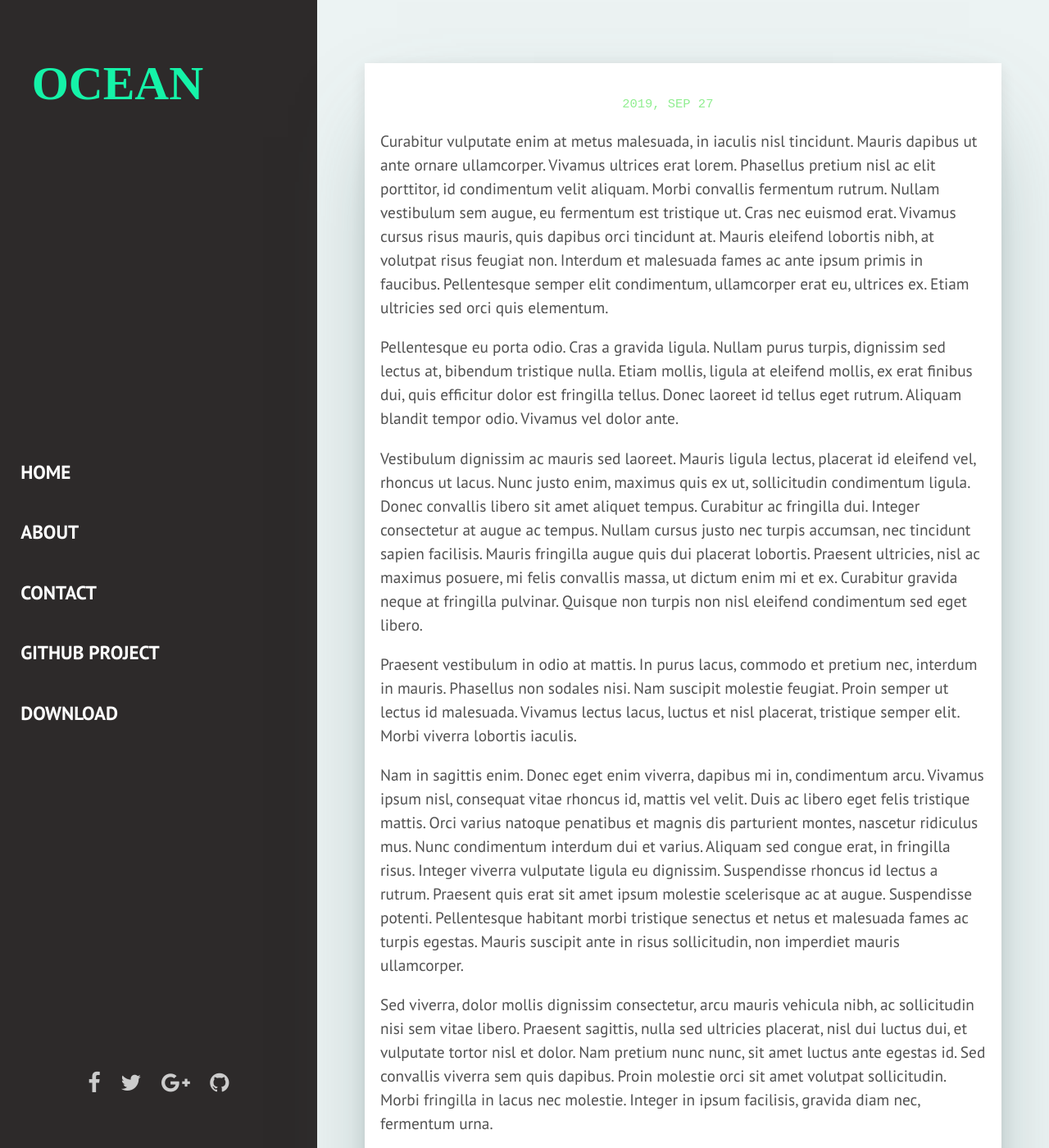
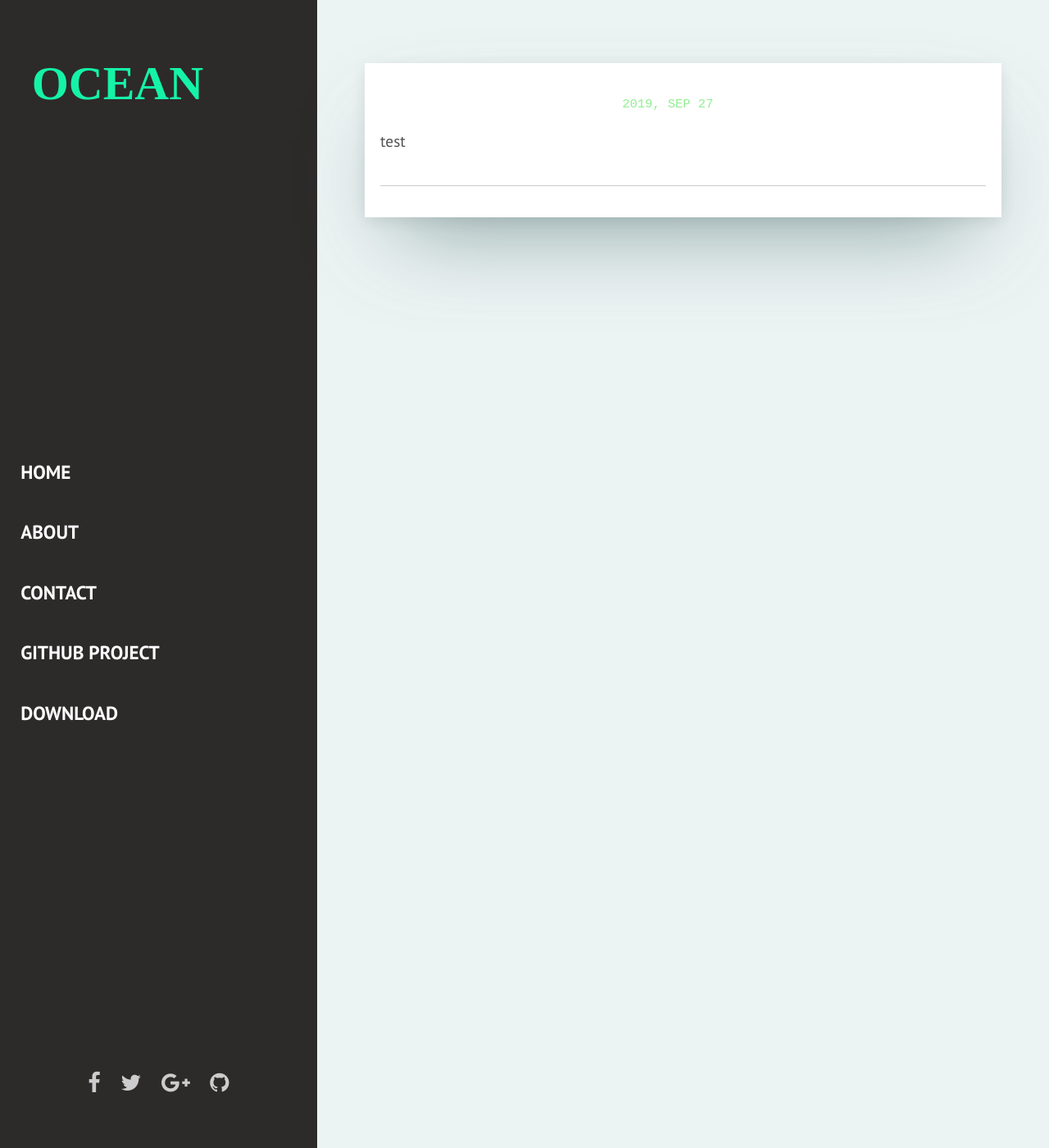
Before and after one commit to artemsheludko/fresh, a Jekyll site: the page built from _posts/2017-03-29-china-tiger-leaping-gorge.markdown, in a window 1280 px wide and 1400 px high. Shown: the whole window at 82% size. Built offline with Jekyll 4.4.1, drawn with Linux system fonts in a browser that asks for light colours; some web fonts are replaced; our own code applies the rules of GitHub Pages for plain Markdown files; some of the changed text lies outside the part shown.

Commit message:
Update 2017-03-29-china-tiger-leaping-gorge.markdown
test

```diff
--- a/_posts/2017-03-29-china-tiger-leaping-gorge.markdown
+++ b/_posts/2017-03-29-china-tiger-leaping-gorge.markdown
@@ -6,16 +6,4 @@ date:   2017-03-29 00:00:00 +0200
 놀리는 중이다.
 ---
 
-Curabitur vulputate enim at metus malesuada, in iaculis nisl tincidunt. Mauris dapibus ut ante ornare ullamcorper. Vivamus ultrices erat lorem. Phasellus pretium nisl ac elit porttitor, id condimentum velit aliquam. Morbi convallis fermentum rutrum. Nullam vestibulum sem augue, eu fermentum est tristique ut. Cras nec euismod erat. Vivamus cursus risus mauris, quis dapibus orci tincidunt at. Mauris eleifend lobortis nibh, at volutpat risus feugiat non. Interdum et malesuada fames ac ante ipsum primis in faucibus. Pellentesque semper elit condimentum, ullamcorper erat eu, ultrices ex. Etiam ultricies sed orci quis elementum.
-
-Pellentesque eu porta odio. Cras a gravida ligula. Nullam purus turpis, dignissim sed lectus at, bibendum tristique nulla. Etiam mollis, ligula at eleifend mollis, ex erat finibus dui, quis efficitur dolor est fringilla tellus. Donec laoreet id tellus eget rutrum. Aliquam blandit tempor odio. Vivamus vel dolor ante.
-
-Vestibulum dignissim ac mauris sed laoreet. Mauris ligula lectus, placerat id eleifend vel, rhoncus ut lacus. Nunc justo enim, maximus quis ex ut, sollicitudin condimentum ligula. Donec convallis libero sit amet aliquet tempus. Curabitur ac fringilla dui. Integer consectetur at augue ac tempus. Nullam cursus justo nec turpis accumsan, nec tincidunt sapien facilisis. Mauris fringilla augue quis dui placerat lobortis. Praesent ultricies, nisl ac maximus posuere, mi felis convallis massa, ut dictum enim mi et ex. Curabitur gravida neque at fringilla pulvinar. Quisque non turpis non nisl eleifend condimentum sed eget libero.
-
-Praesent vestibulum in odio at mattis. In purus lacus, commodo et pretium nec, interdum in mauris. Phasellus non sodales nisi. Nam suscipit molestie feugiat. Proin semper ut lectus id malesuada. Vivamus lectus lacus, luctus et nisl placerat, tristique semper elit. Morbi viverra lobortis iaculis.
-
-Nam in sagittis enim. Donec eget enim viverra, dapibus mi in, condimentum arcu. Vivamus ipsum nisl, consequat vitae rhoncus id, mattis vel velit. Duis ac libero eget felis tristique mattis. Orci varius natoque penatibus et magnis dis parturient montes, nascetur ridiculus mus. Nunc condimentum interdum dui et varius. Aliquam sed congue erat, in fringilla risus. Integer viverra vulputate ligula eu dignissim. Suspendisse rhoncus id lectus a rutrum. Praesent quis erat sit amet ipsum molestie scelerisque ac at augue. Suspendisse potenti. Pellentesque habitant morbi tristique senectus et netus et malesuada fames ac turpis egestas. Mauris suscipit ante in risus sollicitudin, non imperdiet mauris ullamcorper.
-
-Sed viverra, dolor mollis dignissim consectetur, arcu mauris vehicula nibh, ac sollicitudin nisi sem vitae libero. Praesent sagittis, nulla sed ultricies placerat, nisl dui luctus dui, et vulputate tortor nisl et dolor. Nam pretium nunc nunc, sit amet luctus ante egestas id. Sed convallis viverra sem quis dapibus. Proin molestie orci sit amet volutpat sollicitudin. Morbi fringilla in lacus nec molestie. Integer in ipsum facilisis, gravida diam nec, fermentum urna.
-
-Praesent elementum neque quis pulvinar blandit. Aliquam fermentum tincidunt leo et tincidunt. Quisque finibus mattis fermentum. Nam pretium ullamcorper iaculis. Ut diam orci, volutpat quis augue sed, finibus auctor dui. Phasellus aliquet sagittis dolor, et blandit enim. Phasellus feugiat eleifend scelerisque. Mauris et diam sit amet massa tempus consequat. Vivamus blandit velit nec elit elementum pellentesque. Integer sed mi et mi tempus condimentum. Nullam ligula metus, vestibulum eget blandit eu, tempor ut neque. Fusce bibendum ac lacus ut pharetra. Curabitur laoreet eu enim sit amet imperdiet. Aenean rhoncus tortor vel arcu elementum semper. Quisque orci risus, viverra nec est pharetra, convallis placerat felis.
+test
```
